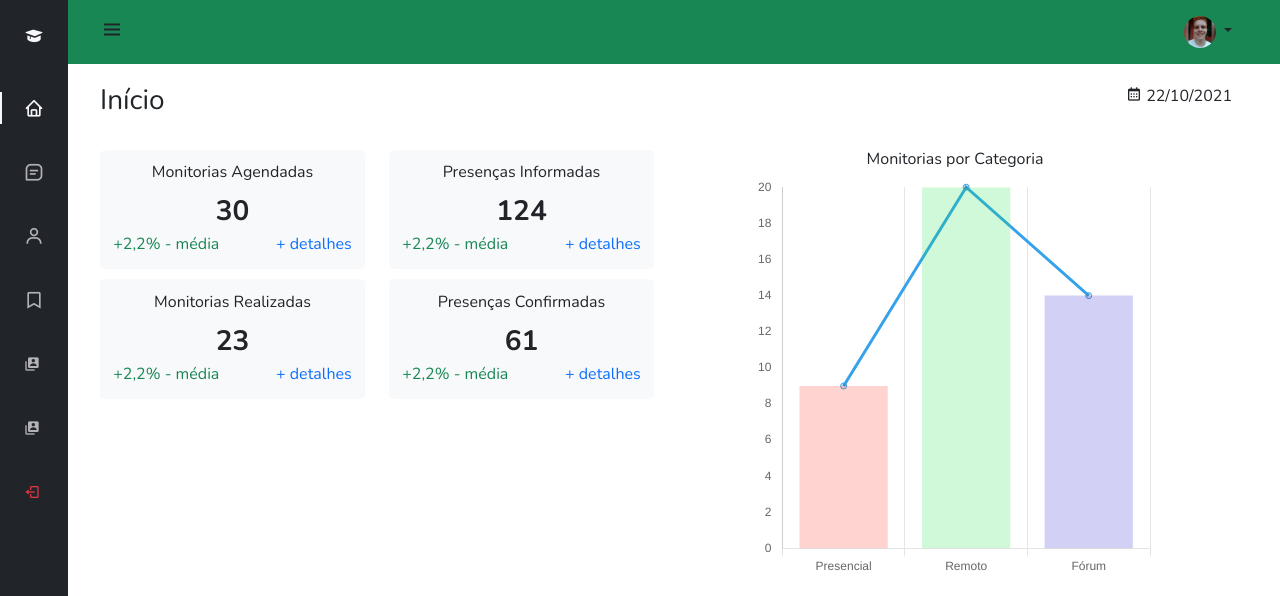
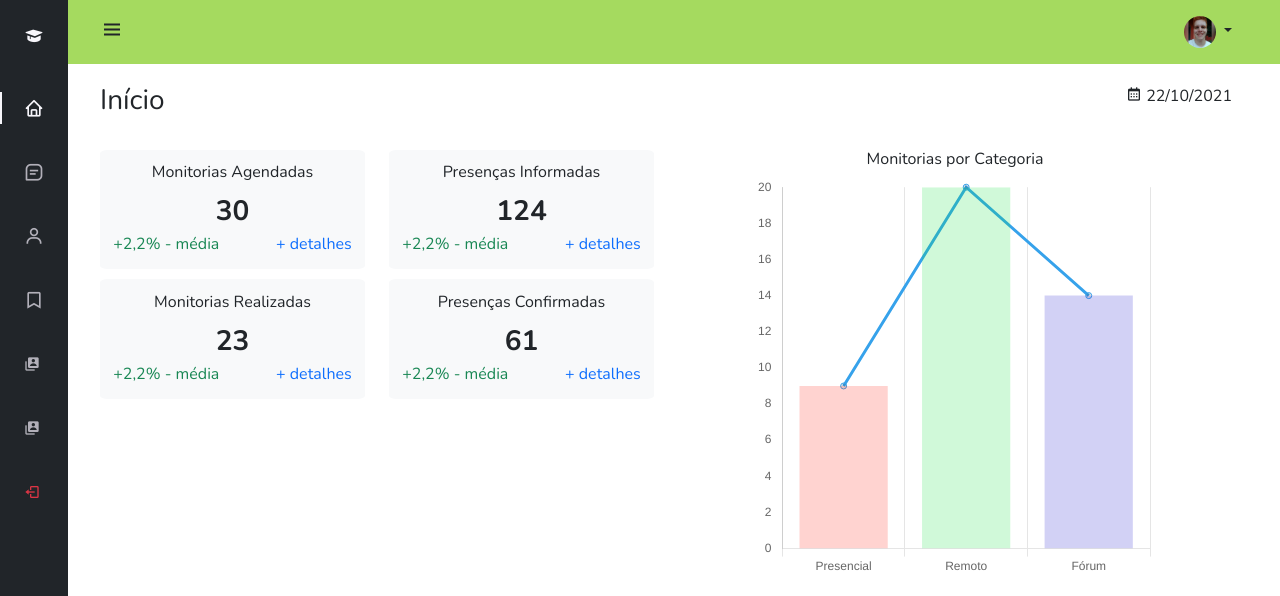
Before and after one commit to V1t0rSS/SistemaMonitoria, a PHP site: page /admin/index.php in a window 1280 px wide. Shown: the top 596 px of the page. Run offline with PHP 8.4, Linux system fonts and the light colour scheme; some libraries are stand-ins or nearby versions.

Commit message:
trocando verde para o padrao do sistema

```diff
--- a/admin/assets/css/style.css
+++ b/admin/assets/css/style.css
@@ -6,7 +6,7 @@
     --first-color: rgb(33,37,41);
     --first-color-light: #b2b0b9;
     --white-color: #F7F6FB;
-    --green-color: rgb(25, 135, 84);
+    --green-color: #9fd855ef;
     --body-font: 'Nunito', sans-serif;
     --normal-font-size: 1rem;
     --z-fixed: 100
```
